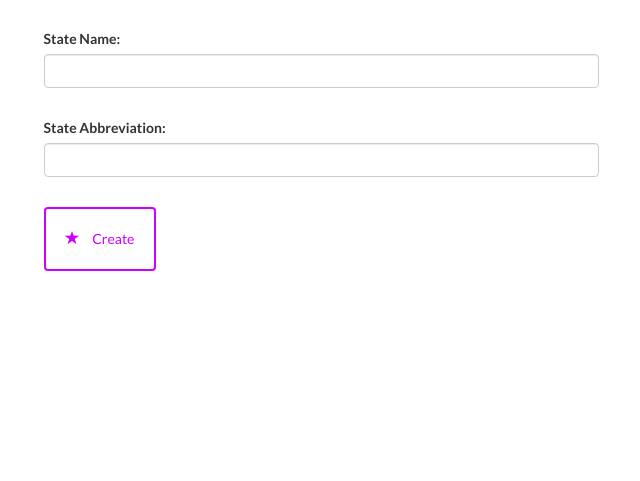
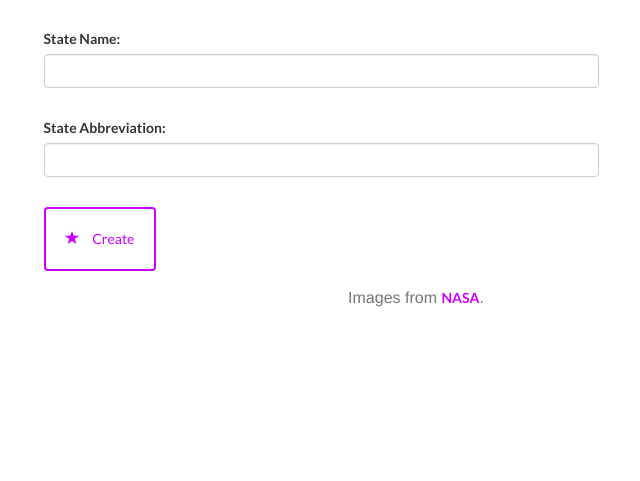
Before and after one commit to rijarobinson/starry-night, a Flask app: page /state/new/ in a window 1280 px wide. Shown: the part 216-697 px from the top of the page, without its empty margins (124-764 px from the left). Run offline with Flask 2, Linux system fonts and the light colour scheme; a user stored in the database is signed in; some libraries are stand-ins or nearby versions; some web fonts are replaced.

Commit message:
Add upated filed for Udacity review.

```diff
--- a/templates/main.html
+++ b/templates/main.html
@@ -12,6 +12,14 @@
 		<div class="container">
 			{% block content %}
 			{% endblock %}
+			<div class="row">
+				<div class="col-md-1">
+				</div>
+				<div class="col-md-10 text-center">
+					<p>Images from <a href="https://www.nasa.gov/multimedia/imagegallery/">NASA</a>.</p>
+				</div>
+				<div class="col-md-1">
+				</div>
 		</div>
 	</body>
 </html>
```
Also changed, not shown: README.md.
